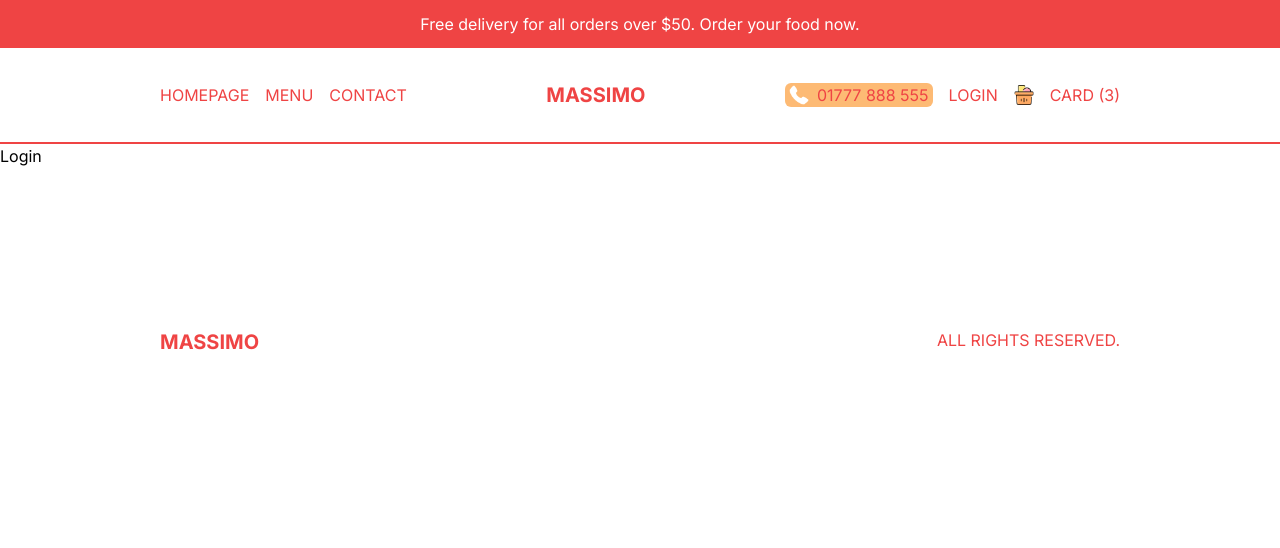
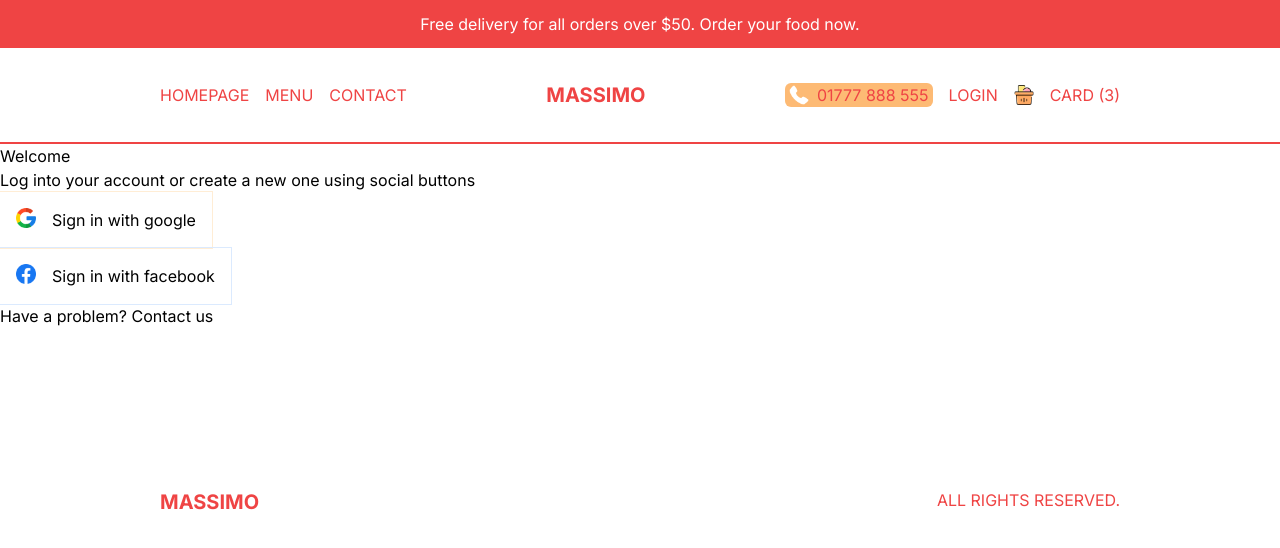
Before and after one commit to MajaPetkova/food-delivery-app, a Next.js app: page /login in a window 1280 px wide. Shown: the top 548 px of the page. Built offline with nearby package versions, Linux system fonts and the light colour scheme.

Commit message:
Create template for login page

```diff
--- a/src/app/login/page.tsx
+++ b/src/app/login/page.tsx
@@ -1,9 +1,33 @@
-import React from 'react'
+import Image from "next/image";
+import React from "react";
+import Link from "next/link";
 
 const Login = () => {
   return (
-    <div>Login</div>
-  )
-}
+    <div className="">
+      {/* Box  */}
+      <div className="">
+        {/* Image Container  */}
+        <div className="relative ">
+          <Image src="/loginBg.png" alt="img" fill />
+        </div>
+        {/* Form Container  */}
+        <div className="">
+          <h1>Welcome</h1>
+          <p>Log into your account or create a new one using social buttons</p>
+          <button className="flex gap-4 p-4 ring-1 ring-orange-100">
+            <Image src="/google.png" alt="" width={20} height={20} className="object-contain"/>
+            <span>Sign in with google</span>
+          </button>
+          <button className="flex gap-4 p-4 ring-1 ring-blue-100">
+            <Image src="/facebook.png" alt="" width={20} height={20} className="object-contain"/>
+            <span>Sign in with facebook</span>
+          </button>
+          <p>Have a problem? <Link href="/">Contact us</Link> </p>
+        </div>
+      </div>
+    </div>
+  );
+};
 
-export default Login
+export default Login;
```
